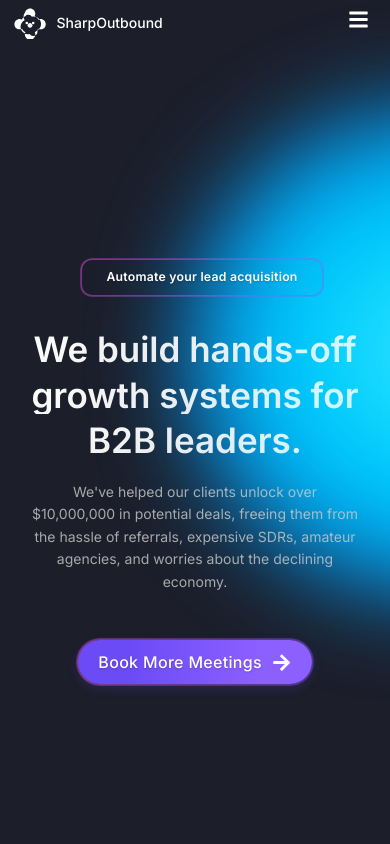
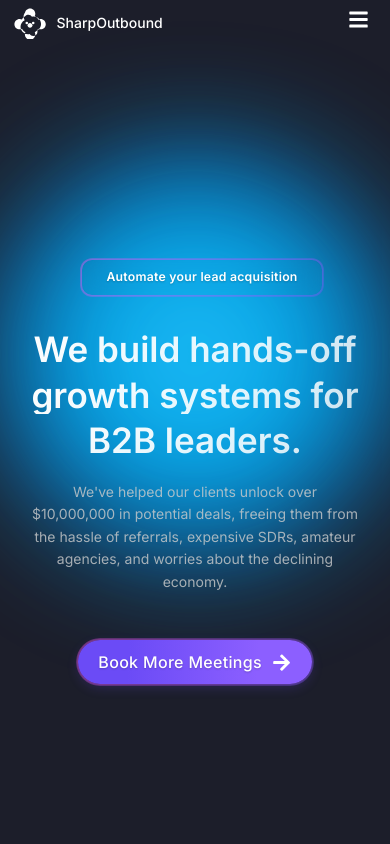
Before and after one commit to Rajje93/SharpOutbound, a React (Vite) app: page / in a window 390 px wide. Shown: the top 844 px of the page. Built offline with nearby package versions, Linux system fonts and the light colour scheme.

Commit message:
Fix: Adjust orb positioning and brightness for better mobile view

```diff
--- a/src/App.css
+++ b/src/App.css
@@ -208,20 +208,19 @@ body {
 /* ONLY change the mobile styles */
 @media (max-width: 768px) {
   .background-orbs::before {
-    width: 120vw;  /* Bigger than viewport! */
-    height: 120vw;
-    top: 15%;     /* Higher up */
-    left: 50%;
-    transform: translateX(-50%);
-    opacity: 1;
-    filter: blur(50px);  /* Even less blur */
+    width: 100vw;  /* Match viewport width */
+    height: 100vw;
+    top: 20%;
+    left: 0;      /* Align to left edge */
+    transform: none;
+    opacity: 0.9;  /* Slightly reduced */
+    filter: blur(60px);
     background: radial-gradient(
       circle at center,
-      rgb(80, 180, 255) 0%,    /* Brighter blue */
-      rgb(0, 157, 255) 20%,    /* Original blue */
-      rgba(0, 157, 255, 0.9) 40%,
-      rgba(0, 157, 255, 0.7) 60%,
-      rgba(0, 157, 255, 0.4) 80%,
+      rgb(40, 150, 255) 0%,    /* Less bright blue */
+      rgba(0, 157, 255, 0.8) 30%,
+      rgba(0, 157, 255, 0.6) 60%,
+      rgba(0, 157, 255, 0.3) 80%,
       transparent 90%
     );
     mix-blend-mode: screen;
@@ -229,20 +228,20 @@ body {
   }
 
   .background-orbs::after {
-    width: 120vw;
-    height: 120vw;
-    top: 15%;
-    left: 50%;
-    transform: translateX(-50%) translateY(-10%);
-    opacity: 1;
-    filter: blur(50px);
+    width: 100vw;
+    height: 100vw;
+    top: 20%;
+    right: 0;     /* Align to right edge */
+    left: auto;   /* Remove left positioning */
+    transform: none;
+    opacity: 0.9;
+    filter: blur(60px);
     background: radial-gradient(
       circle at center,
-      rgb(80, 180, 255) 0%,
-      rgb(0, 157, 255) 20%,
-      rgba(0, 157, 255, 0.9) 40%,
-      rgba(0, 157, 255, 0.7) 60%,
-      rgba(0, 157, 255, 0.4) 80%,
+      rgb(40, 150, 255) 0%,
+      rgba(0, 157, 255, 0.8) 30%,
+      rgba(0, 157, 255, 0.6) 60%,
+      rgba(0, 157, 255, 0.3) 80%,
       transparent 90%
     );
     mix-blend-mode: screen;
```
